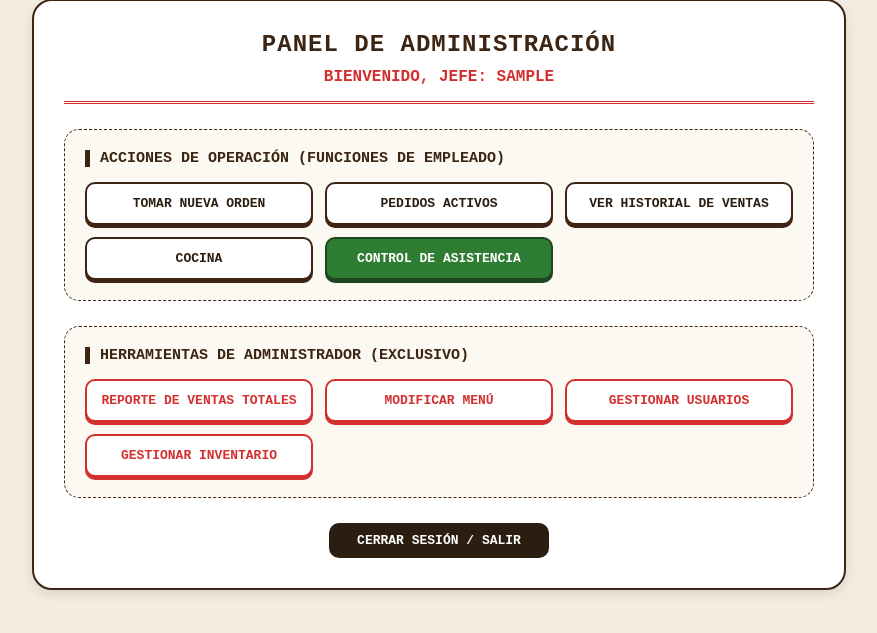
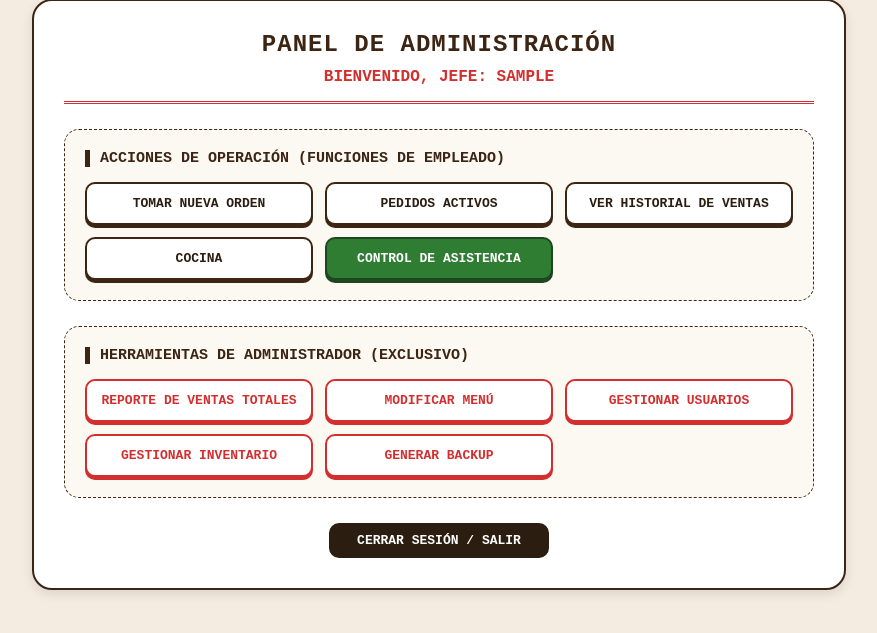
Before and after one commit to Dulce-Ronzon/-gpds-equipo-6, a PHP site: page /panel_admin.php in a window 1280 px wide. Shown: the part 21-654 px from the top of the page, without its empty margins (201-1078 px from the left). Run offline with PHP 8.4, Linux system fonts and the light colour scheme; the visitor is signed in with stand-in values (Sample User, id 1).

Commit message:
Update panel_admin.php
actulizacion de panel

```diff
--- a/panel_admin.php
+++ b/panel_admin.php
@@ -181,6 +181,7 @@ if (!isset($_SESSION['usuario'])) {
                 <li><a href="cambiar_precios.php">Modificar Menú</a></li>
                 <li><a href="gestionar_usuarios.php">Gestionar Usuarios</a></li>
                 <li><a href="gestionar_inventario.php">Gestionar Inventario</a></li>
+                <li><a href="generar_backup.php">Generar Backup</a></li>
             </ul>
         </div>
 
```
